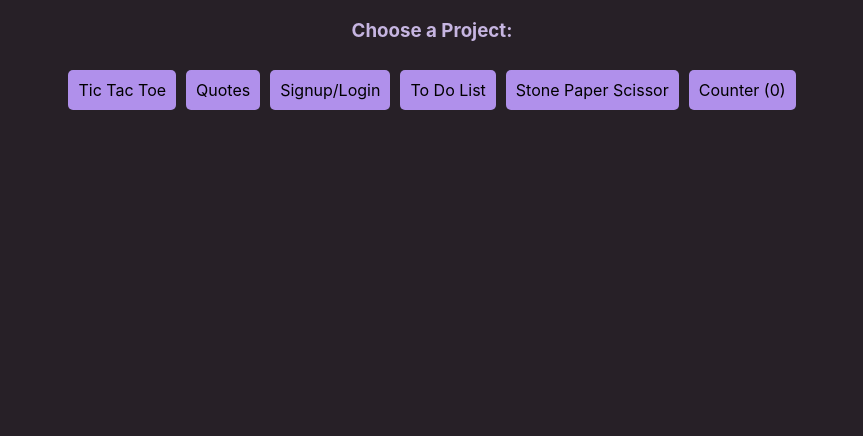
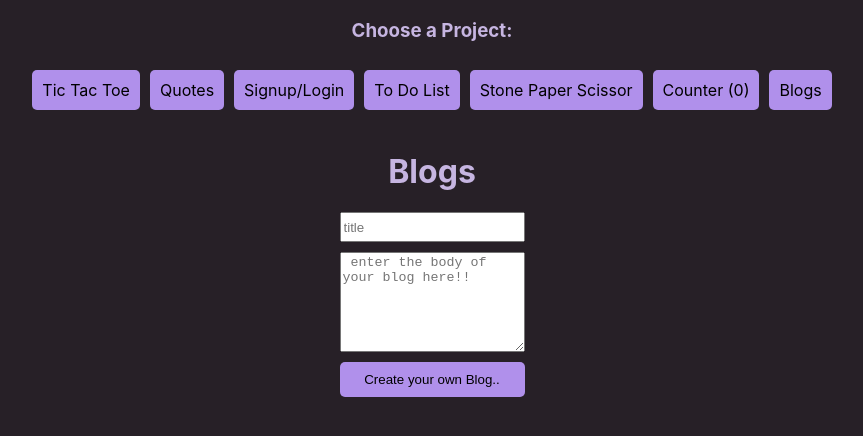
Before and after one commit to anaspxr/my-small-projects, a React (Create React App) app: page /blogs in a window 1280 px wide. Shown: the top 436 px of the page, without its empty margins (208-1071 px from the left). Built offline with nearby package versions, Linux system fonts and the light colour scheme.

Commit message:
create blogs page

```diff
--- a/src/App.js
+++ b/src/App.js
@@ -8,6 +8,7 @@ import TicTac from "./components/TicTac";
 import Counter from "./components/Counter";
 import { Link, Route, Routes } from "react-router-dom";
 import Navbar from "./components/Navbar";
+import Blogs from "./components/Blog/Blogs";
 
 export const CounterContext = React.createContext();
 export const userContext = React.createContext();
@@ -29,6 +30,7 @@ function App() {
             <Route path="/todolist" element={<TodoList />} />
             <Route path="/sps" element={<StonePaperScissor />} />
             <Route path="/counter" element={<Counter />} />
+            <Route path="/blogs" element={<Blogs />} />
           </Routes>
         </userContext.Provider>
       </CounterContext.Provider>
--- /dev/null
+++ b/src/components/Blog/Blogs.jsx
@@ -0,0 +1,58 @@
+import React, { useEffect, useState } from "react";
+import "./blogs.css";
+
+export default function Blogs() {
+  const localData = JSON.parse(localStorage.getItem("blogs"));
+  const initialValues = { id: "", title: "", body: "" };
+  const [formValues, setFormValues] = useState(initialValues);
+  const [blogs, setBlogs] = useState(localData ? localData : []);
+
+  const handleSubmit = (e) => {
+    e.preventDefault();
+    const id = Date.now();
+    console.log(id);
+    setBlogs([...blogs, { id: id, ...formValues }]);
+  };
+
+  const handleChange = (e) => {
+    const { name, value } = e.target;
+    setFormValues({ ...formValues, [name]: value });
+  };
+
+  useEffect(() => {
+    localStorage.setItem("blogs", JSON.stringify(blogs));
+  }, [blogs]);
+
+  return (
+    <div className="content-container">
+      <div className="blogs-container"></div>
+      <h1 className="heading">Blogs</h1>
+      <div className="blogs-display">
+        {blogs.map((blog, i) => (
+          <div key={i} className="blog">
+            <h3>{blog.title}</h3>
+            <p>{blog.body}</p>
+          </div>
+        ))}
+      </div>
+      <div className="blog-form">
+        <form onSubmit={handleSubmit}>
+          <input
+            onChange={handleChange}
+            name="title"
+            type="text"
+            placeholder="title"
+            value={formValues.title}
+          />
+          <textarea
+            onChange={handleChange}
+            name="blog"
+            placeholder=" enter the body of your blog here!!"
+            value={formValues.body}
+          />
+          <button>Create your own Blog..</button>
+        </form>
+      </div>
+    </div>
+  );
+}
--- /dev/null
+++ b/src/components/Blog/blogs.css
@@ -0,0 +1,17 @@
+.heading {
+  text-align: center;
+}
+
+.blog-form form {
+  display: flex;
+  flex-direction: column;
+  gap: 10px;
+}
+
+.blog-form input {
+  height: 30px;
+}
+
+.blog-form textarea {
+  height: 100px;
+}
--- a/src/components/Navbar.jsx
+++ b/src/components/Navbar.jsx
@@ -30,6 +30,10 @@ export default function Navbar() {
       title: `Counter (${count})`,
       path: "/counter",
     },
+    {
+      title: `Blogs`,
+      path: "/blogs",
+    },
   ];
   return (
     <div className="buttons-container">
```
